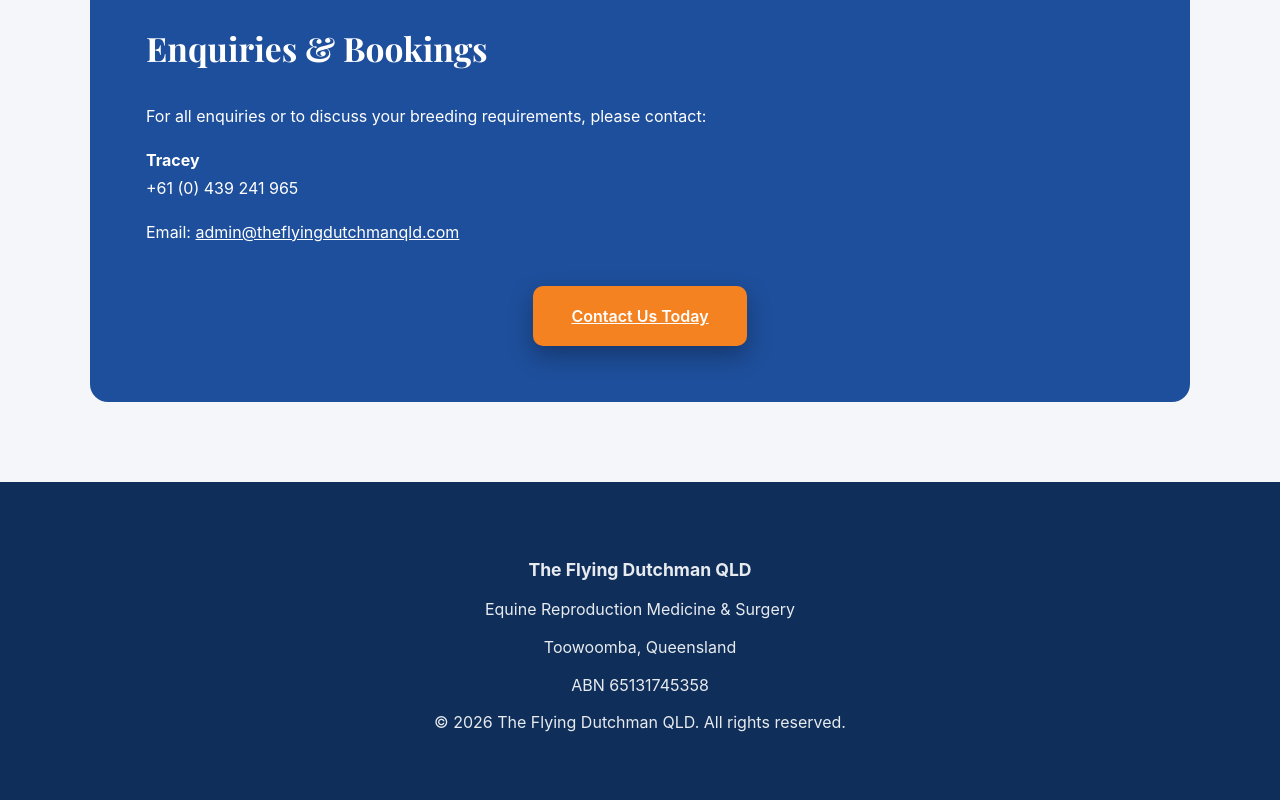
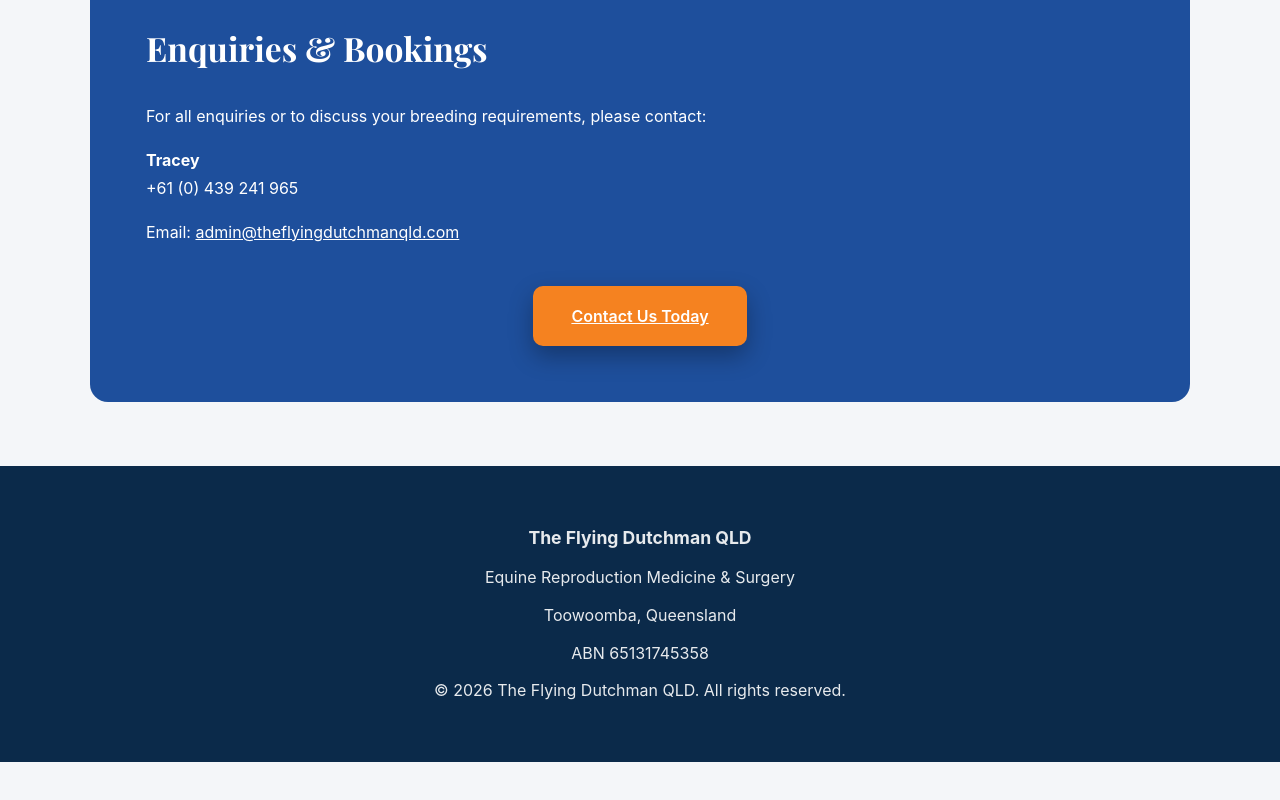
Before and after one commit to WilsonMungai/abp_samplle_website, a plain HTML site: page index.html in a window 1280 px wide. Shown: the part 1709-2509 px from the top of the page. After the commit the page ends 2471 px from the top, so only its background shows below. Drawn offline with nearby package versions, Linux system fonts and the light colour scheme.

Commit message:
fixed padding

```diff
--- a/index.html
+++ b/index.html
@@ -173,11 +173,12 @@
     /* ================= FOOTER ================= */
 
     footer {
-      background: #0f2f5a;
+      /* background: #0f2f5a; */
+      background: #0b2a4a;
       color: white;
       text-align: center;
-      padding: 4rem 1rem;
-      margin-top: 5rem;
+      padding: 3rem 1rem;
+      margin-top: 4rem;
     }
 
     footer p {
```
